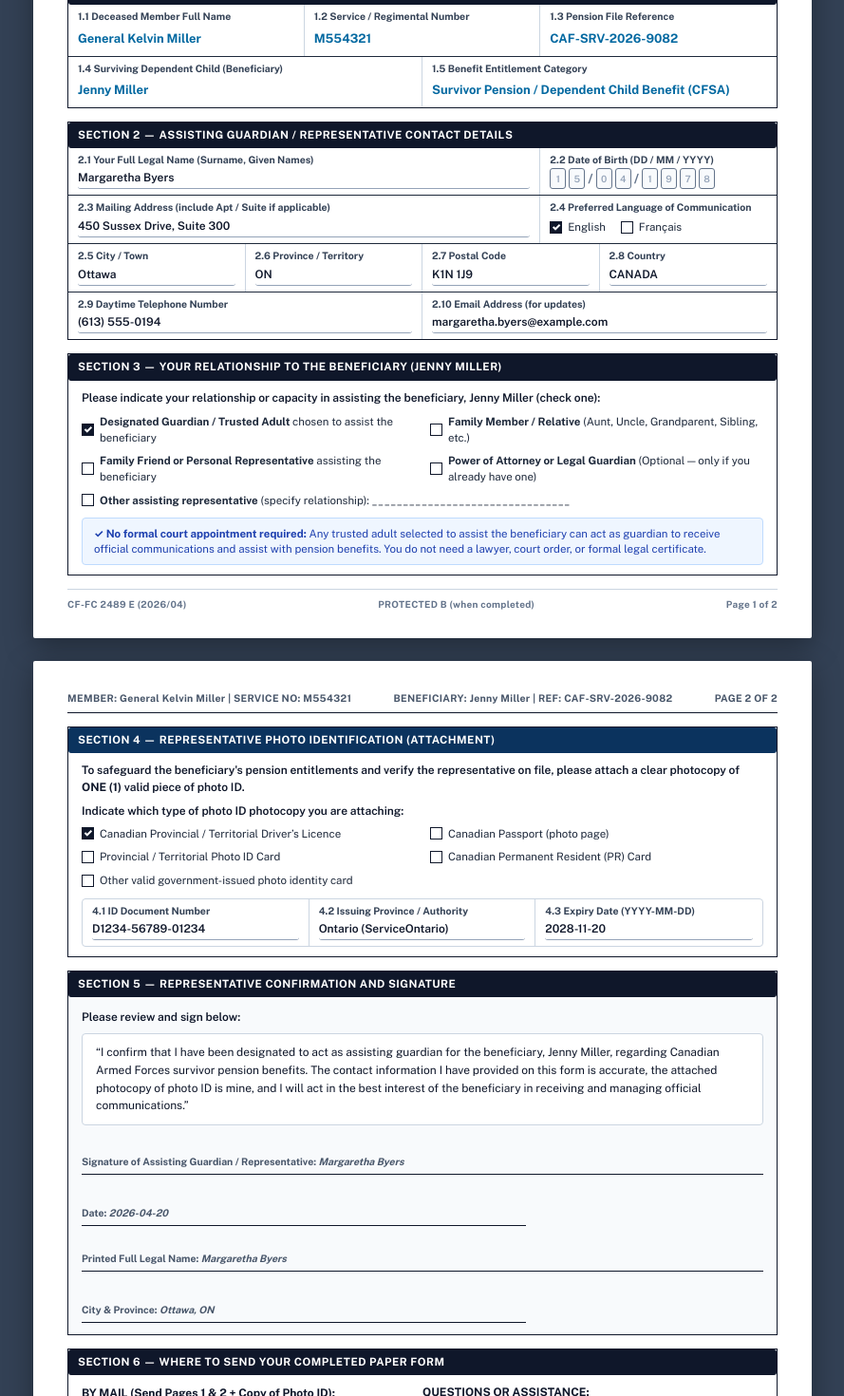
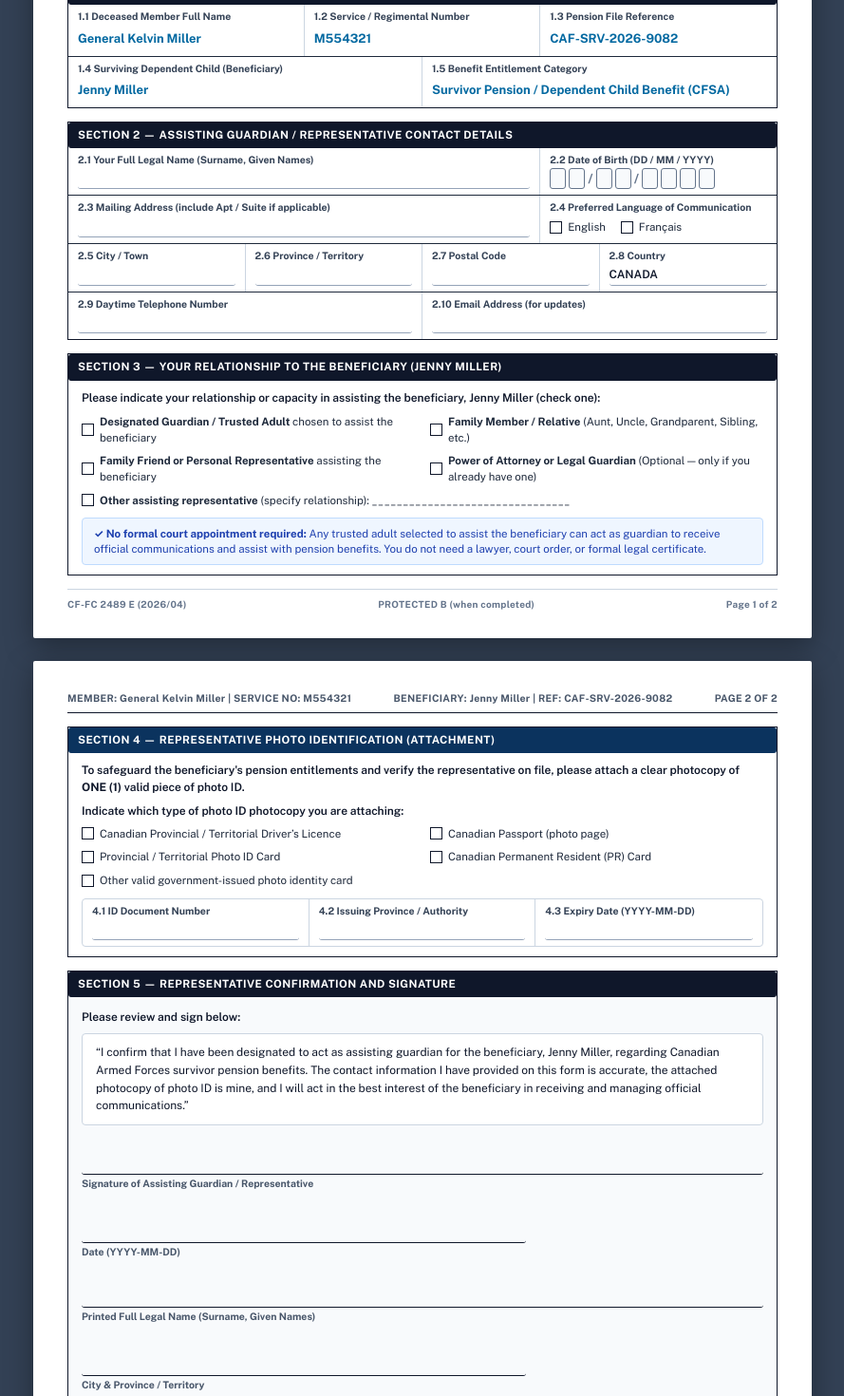
Before and after one commit to big-larry47/caf-pension, a React (Vite) app in the folder caf-pension/: page /g/1/paper-form in a window 1280 px wide. Shown: the part 526-1996 px from the top of the page at 95% size, without its empty margins (195-1084 px from the left). Built offline with nearby package versions, Linux system fonts and the light colour scheme.

Commit message:
fix(form-pdf): leave guardian sections blank for Margaretha to complete

```diff
--- a/caf-pension/src/pages/GuardianPaperFormPage.tsx
+++ b/caf-pension/src/pages/GuardianPaperFormPage.tsx
@@ -8,15 +8,10 @@ export const GuardianPaperFormPage: React.FC = () => {
   const token = state.invite.token || 'demo-token';
   const memberName = mockData.personal.fullName || 'Kelvin Miller';
   const beneficiaryName = 'Jenny Miller';
-  const guardianProfile = state.guardianProfile;
 
-  // Editor State
+  // Editor State (starts with blank guardian fields ready for the guardian to complete)
   const [isEditMode, setIsEditMode] = useState(true);
-  const [checkedBoxes, setCheckedBoxes] = useState<Record<string, boolean>>({
-    'lang-en': true,
-    'rel-guardian': true,
-    'id-dl': true,
-  });
+  const [checkedBoxes, setCheckedBoxes] = useState<Record<string, boolean>>({});
 
   useEffect(() => {
     document.title = 'Form CF-FC 2489 — Live PDF Form Editor - CAF Pension Centre';
@@ -262,7 +257,7 @@ export const GuardianPaperFormPage: React.FC = () => {
                   contentEditable={isEditMode}
                   suppressContentEditableWarning
                 >
-                  {guardianProfile.fullName || 'Margaretha Byers'}
+                  &nbsp;
                 </div>
               </div>
               <div className="p-field">
@@ -270,16 +265,16 @@ export const GuardianPaperFormPage: React.FC = () => {
                   2.2 Date of Birth (DD / MM / YYYY)
                 </span>
                 <div className="p-field__dob-boxes">
-                  <div className="p-dob-box edit-target" contentEditable={isEditMode} suppressContentEditableWarning>1</div>
-                  <div className="p-dob-box edit-target" contentEditable={isEditMode} suppressContentEditableWarning>5</div>
+                  <div className="p-dob-box edit-target" contentEditable={isEditMode} suppressContentEditableWarning>&nbsp;</div>
+                  <div className="p-dob-box edit-target" contentEditable={isEditMode} suppressContentEditableWarning>&nbsp;</div>
                   <span className="p-dob-sep">/</span>
-                  <div className="p-dob-box edit-target" contentEditable={isEditMode} suppressContentEditableWarning>0</div>
-                  <div className="p-dob-box edit-target" contentEditable={isEditMode} suppressContentEditableWarning>4</div>
+                  <div className="p-dob-box edit-target" contentEditable={isEditMode} suppressContentEditableWarning>&nbsp;</div>
+                  <div className="p-dob-box edit-target" contentEditable={isEditMode} suppressContentEditableWarning>&nbsp;</div>
                   <span className="p-dob-sep">/</span>
-                  <div className="p-dob-box edit-target" contentEditable={isEditMode} suppressContentEditableWarning>1</div>
-                  <div className="p-dob-box edit-target" contentEditable={isEditMode} suppressContentEditableWarning>9</div>
-                  <div className="p-dob-box edit-target" contentEditable={isEditMode} suppressContentEditableWarning>7</div>
-                  <div className="p-dob-box edit-target" contentEditable={isEditMode} suppressContentEditableWarning>8</div>
+                  <div className="p-dob-box edit-target" contentEditable={isEditMode} suppressContentEditableWarning>&nbsp;</div>
+                  <div className="p-dob-box edit-target" contentEditable={isEditMode} suppressContentEditableWarning>&nbsp;</div>
+                  <div className="p-dob-box edit-target" contentEditable={isEditMode} suppressContentEditableWarning>&nbsp;</div>
+                  <div className="p-dob-box edit-target" contentEditable={isEditMode} suppressContentEditableWarning>&nbsp;</div>
                 </div>
               </div>
             </div>
@@ -294,7 +289,7 @@ export const GuardianPaperFormPage: React.FC = () => {
                   contentEditable={isEditMode}
                   suppressContentEditableWarning
                 >
-                  {guardianProfile.address.street || '450 Sussex Drive, Suite 300'}
+                  &nbsp;
                 </div>
               </div>
               <div className="p-field">
@@ -330,24 +325,26 @@ export const GuardianPaperFormPage: React.FC = () => {
               <div className="p-field">
                 <span className="p-field__label edit-target" contentEditable={isEditMode} suppressContentEditableWarning>2.5 City / Town</span>
                 <div className="p-field__fill-line edit-target" contentEditable={isEditMode} suppressContentEditableWarning>
-                  {guardianProfile.address.city || 'Ottawa'}
+                  &nbsp;
                 </div>
               </div>
               <div className="p-field">
                 <span className="p-field__label edit-target" contentEditable={isEditMode} suppressContentEditableWarning>2.6 Province / Territory</span>
                 <div className="p-field__fill-line edit-target" contentEditable={isEditMode} suppressContentEditableWarning>
-                  {guardianProfile.address.province || 'ON'}
+                  &nbsp;
                 </div>
               </div>
               <div className="p-field">
                 <span className="p-field__label edit-target" contentEditable={isEditMode} suppressContentEditableWarning>2.7 Postal Code</span>
                 <div className="p-field__fill-line edit-target" contentEditable={isEditMode} suppressContentEditableWarning>
-                  {guardianProfile.address.postalCode || 'K1N 1J9'}
+                  &nbsp;
                 </div>
               </div>
               <div className="p-field">
                 <span className="p-field__label edit-target" contentEditable={isEditMode} suppressContentEditableWarning>2.8 Country</span>
-                <div className="p-field__fill-line edit-target" contentEditable={isEditMode} suppressContentEditableWarning>CANADA</div>
+                <div className="p-field__fill-line edit-target" contentEditable={isEditMode} suppressContentEditableWarning>
+                  CANADA
+                </div>
               </div>
             </div>
 
@@ -355,13 +352,13 @@ export const GuardianPaperFormPage: React.FC = () => {
               <div className="p-field">
                 <span className="p-field__label edit-target" contentEditable={isEditMode} suppressContentEditableWarning>2.9 Daytime Telephone Number</span>
                 <div className="p-field__fill-line edit-target" contentEditable={isEditMode} suppressContentEditableWarning>
-                  (613) 555-0194
+                  &nbsp;
                 </div>
               </div>
               <div className="p-field">
                 <span className="p-field__label edit-target" contentEditable={isEditMode} suppressContentEditableWarning>2.10 Email Address (for updates)</span>
                 <div className="p-field__fill-line edit-target" contentEditable={isEditMode} suppressContentEditableWarning>
-                  {state.invite.guardian.email || 'margaretha.byers@example.com'}
+                  &nbsp;
                 </div>
               </div>
             </div>
@@ -546,7 +543,7 @@ export const GuardianPaperFormPage: React.FC = () => {
                     4.1 ID Document Number
                   </span>
                   <div className="p-field__fill-line edit-target" contentEditable={isEditMode} suppressContentEditableWarning>
-                    D1234-56789-01234
+                    &nbsp;
                   </div>
                 </div>
                 <div className="p-field">
@@ -554,7 +551,7 @@ export const GuardianPaperFormPage: React.FC = () => {
                     4.2 Issuing Province / Authority
                   </span>
                   <div className="p-field__fill-line edit-target" contentEditable={isEditMode} suppressContentEditableWarning>
-                    Ontario (ServiceOntario)
+                    &nbsp;
                   </div>
                 </div>
                 <div className="p-field">
@@ -562,7 +559,7 @@ export const GuardianPaperFormPage: React.FC = () => {
                     4.3 Expiry Date (YYYY-MM-DD)
                   </span>
                   <div className="p-field__fill-line edit-target" contentEditable={isEditMode} suppressContentEditableWarning>
-                    2028-11-20
+                    &nbsp;
                   </div>
                 </div>
               </div>
@@ -598,51 +595,71 @@ export const GuardianPaperFormPage: React.FC = () => {
 
               <div className="p-sig-box">
                 <div className="p-sig-field" style={{ gridColumn: 'span 2' }}>
-                  <div className="p-sig-line">
+                  <div
+                    className="p-sig-line edit-target"
+                    contentEditable={isEditMode}
+                    suppressContentEditableWarning
+                  >
+                    &nbsp;
+                  </div>
                   <span
                     className="p-sig-label edit-target"
                     contentEditable={isEditMode}
                     suppressContentEditableWarning
                   >
-                      Signature of Assisting Guardian / Representative: <em>Margaretha Byers</em>
+                    Signature of Assisting Guardian / Representative
                   </span>
                 </div>
+                <div className="p-sig-field">
+                  <div
+                    className="p-sig-line edit-target"
+                    contentEditable={isEditMode}
+                    suppressContentEditableWarning
+                  >
+                    &nbsp;
                   </div>
-                <div className="p-sig-field">
-                  <div className="p-sig-line">
                   <span
                     className="p-sig-label edit-target"
                     contentEditable={isEditMode}
                     suppressContentEditableWarning
                   >
-                      Date: <em>2026-04-20</em>
+                    Date (YYYY-MM-DD)
                   </span>
                 </div>
               </div>
+
+              <div className="p-sig-box" style={{ marginTop: '12px' }}>
+                <div className="p-sig-field" style={{ gridColumn: 'span 2' }}>
+                  <div
+                    className="p-sig-line edit-target"
+                    contentEditable={isEditMode}
+                    suppressContentEditableWarning
+                  >
+                    &nbsp;
                   </div>
-
-              <div className="p-sig-box" style={{ marginTop: '10px' }}>
-                <div className="p-sig-field" style={{ gridColumn: 'span 2' }}>
-                  <div className="p-sig-line">
                   <span
                     className="p-sig-label edit-target"
                     contentEditable={isEditMode}
                     suppressContentEditableWarning
                   >
-                      Printed Full Legal Name: <em>Margaretha Byers</em>
+                    Printed Full Legal Name (Surname, Given Names)
                   </span>
                 </div>
+                <div className="p-sig-field">
+                  <div
+                    className="p-sig-line edit-target"
+                    contentEditable={isEditMode}
+                    suppressContentEditableWarning
+                  >
+                    &nbsp;
                   </div>
-                <div className="p-sig-field">
-                  <div className="p-sig-line">
                   <span
                     className="p-sig-label edit-target"
                     contentEditable={isEditMode}
                     suppressContentEditableWarning
                   >
-                      City &amp; Province: <em>Ottawa, ON</em>
+                    City &amp; Province / Territory
                   </span>
-                  </div>
                 </div>
               </div>
             </div>
```
Also changed, not shown: 1 other file (tests, documents, lock files or other folders). Lines whose indentation alone changed are shown as unchanged.
